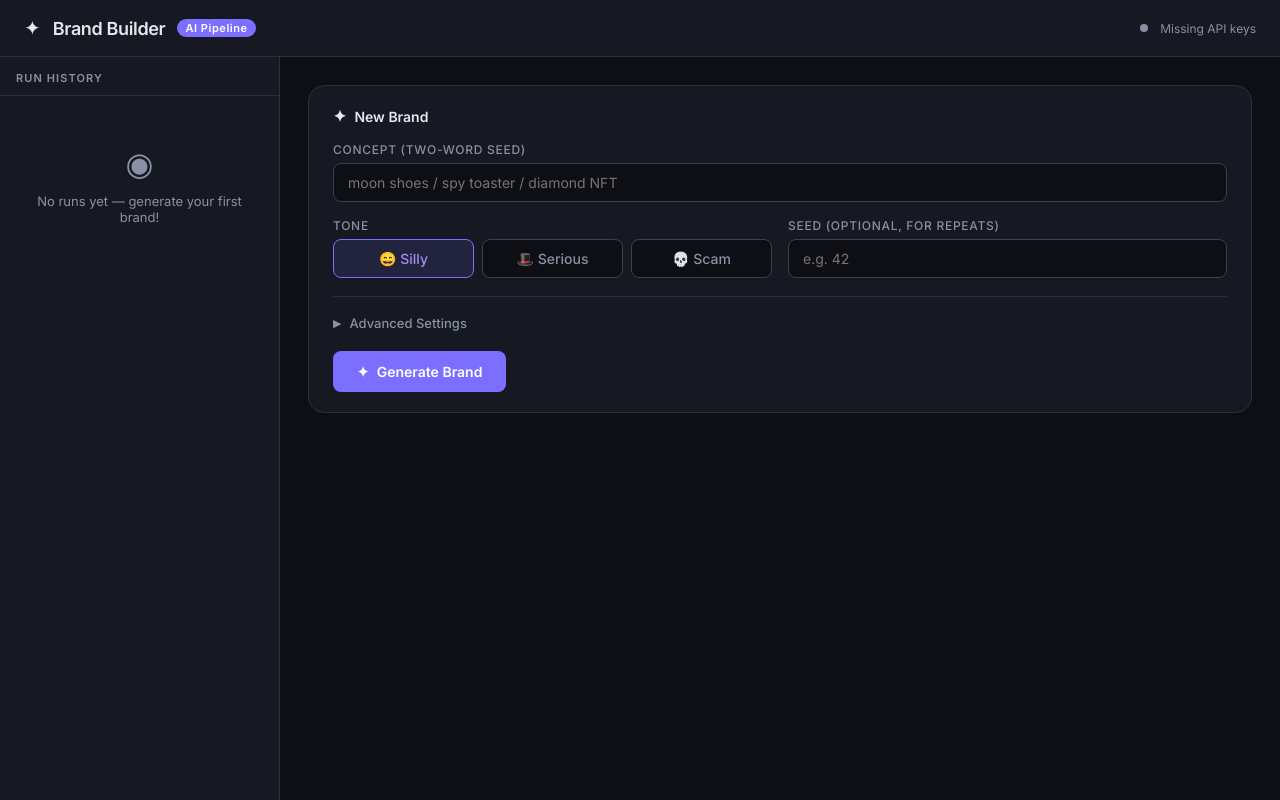
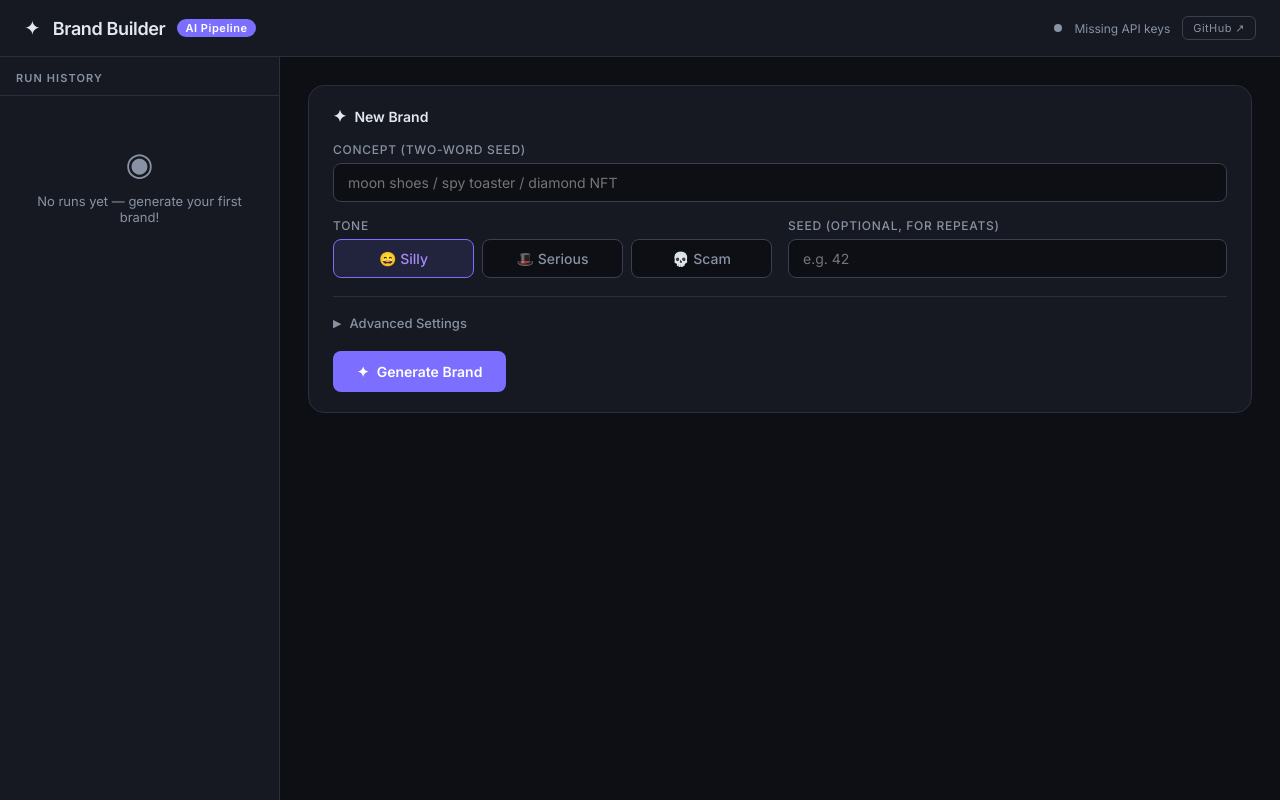
Before and after one commit to adrianhensler/branding_pipeline_example, a Flask app: page / in a window 1280 px wide. Run offline with Flask 3, Linux system fonts and the light colour scheme; data that the repository does not hold is empty.

Commit message:
Fix repo name typo and add GitHub link to header
- Rename repo: branding_pipline_example → branding_pipeline_example
- Fix cd command in README setup section
- Add GitHub ↗ link to web UI header

Co-Authored-By: Claude Sonnet 4.6 <noreply@anthropic.com>

```diff
--- a/templates/index.html
+++ b/templates/index.html
@@ -848,6 +848,13 @@
   <span class="spacer"></span>
   <span id="statusDot" class="status-dot" title="Checking API keys…"></span>
   <span id="statusText" class="text-sm text-muted">Loading…</span>
+  <a href="https://github.com/adrianhensler/branding_pipeline_example"
+     target="_blank" rel="noopener"
+     style="color:var(--muted);font-size:11px;text-decoration:none;letter-spacing:.04em;border:1px solid var(--border2);padding:4px 10px;border-radius:6px;transition:color .15s,border-color .15s"
+     onmouseover="this.style.color='var(--text)';this.style.borderColor='var(--border2)'"
+     onmouseout="this.style.color='var(--muted)';this.style.borderColor='var(--border2)'">
+    GitHub ↗
+  </a>
 </header>
 
 <div class="sidebar-scrim" id="sidebarScrim" onclick="closeSidebar()"></div>
```
Also changed, not shown: README.md.
